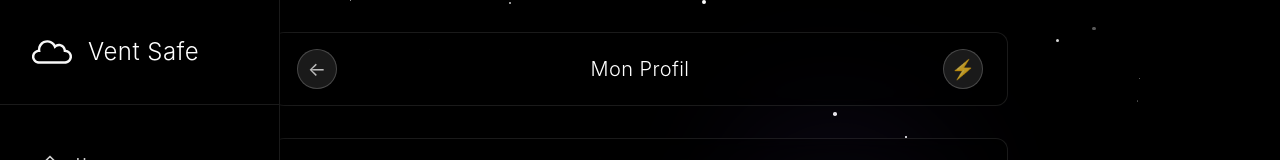
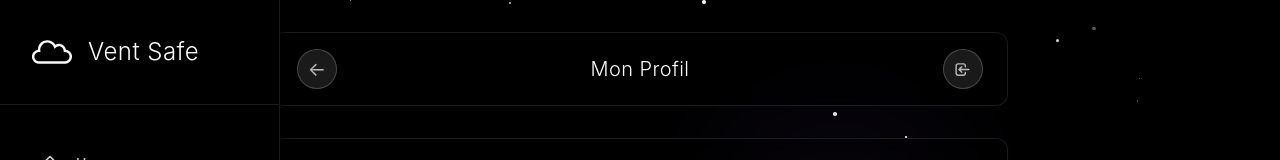
Before and after one commit to moonlight58/VentSafe, a Vue app: page /profile in a window 1280 px wide. Shown: the top 160 px of the page. Built offline with nearby package versions, Linux system fonts and the light colour scheme.

Commit message:
updated svg of change user button on ProfileView and DashBoard - Updated the color picker and fixed it

```diff
--- a/src/views/DashBoard.vue
+++ b/src/views/DashBoard.vue
@@ -430,7 +430,12 @@
                   <span class="card-mood">{{ card.mood.emoji }}</span>
 
                   <!-- Card Actions -->
-                  <div v-if="!isCardProcessing(card) && card.user.id === currentUser.id" class="card-actions">
+                  <div
+                    v-if="
+                      !isCardProcessing(card) && card.user.id === currentUser.id
+                    "
+                    class="card-actions"
+                  >
                     <button
                       @click="startEditing(card)"
                       class="action-btn edit-btn"
@@ -1992,6 +1997,7 @@ export default {
 @media (max-width: 768px) {
   .main-container {
     padding: 1rem;
+    margin-top: 4rem;
   }
 
   .user-header {
--- a/src/views/ProfileView.vue
+++ b/src/views/ProfileView.vue
@@ -41,7 +41,19 @@
         </button>
         <h1 class="page-title">Mon Profil</h1>
         <button @click="goToUserSelection" class="change-user-btn">
-          <span>⚡</span>
+          <svg
+            class="menu-icon"
+            fill="none"
+            stroke="currentColor"
+            viewBox="0 0 24 24"
+          >
+            <path
+              stroke-linecap="round"
+              stroke-linejoin="round"
+              stroke-width="2"
+              d="M11 16l-4-4m0 0l4-4m-4 4h14m-5 4v1a3 3 0 01-3 3H6a3 3 0 01-3-3V7a3 3 0 013-3h7a3 3 0 013 3v1"
+            />
+          </svg>
         </button>
       </div>
 
@@ -855,7 +867,21 @@ onMounted(() => {
   margin-bottom: 2rem;
 }
 
-.back-btn,
+.back-btn {
+  background: rgba(255, 255, 255, 0.1);
+  border: 1px solid rgba(255, 255, 255, 0.2);
+  color: rgba(255, 255, 255, 0.7);
+  width: 2.5rem;
+  height: 2.5rem;
+  border-radius: 50%;
+  cursor: pointer;
+  display: flex;
+  align-items: center;
+  justify-content: center;
+  transition: all 0.3s ease;
+  font-size: 1.2rem;
+}
+
 .change-user-btn {
   background: rgba(255, 255, 255, 0.1);
   border: 1px solid rgba(255, 255, 255, 0.2);
@@ -868,7 +894,13 @@ onMounted(() => {
   align-items: center;
   justify-content: center;
   transition: all 0.3s ease;
-  font-size: 1.2rem;
+}
+
+.menu-icon {
+  width: 17px;
+  height: 17px;
+  flex-shrink: 0;
+  transition: transform 0.2s ease;
 }
 
 .back-btn:hover,
@@ -1186,16 +1218,16 @@ onMounted(() => {
 .color-picker-dropdown {
   position: absolute;
   top: 2.5rem;
-  left: 0;
-  background: rgba(0, 0, 0, 0.1);
-  border: 1px solid rgba(255, 255, 255, 0.2);
-  backdrop-filter: blur(10px);
+  right: 0;
+  background: rgba(0, 0, 0, 0.6);
+  border: 1px solid rgba(255, 255, 255, 0.4);
+  backdrop-filter: blur(2px);
   border-radius: 8px;
   padding: 0.5rem;
   display: flex;
   flex-wrap: wrap;
   gap: 0.5rem;
-  z-index: 1000;
+  z-index: 1;
 }
 
 .color-grid {
@@ -1368,6 +1400,7 @@ onMounted(() => {
   right: 0;
   bottom: 0;
   background: rgba(0, 0, 0, 0.7);
+  backdrop-filter: blur(2px);
   z-index: 20;
 }
 
@@ -1377,7 +1410,7 @@ onMounted(() => {
   border-radius: 12px;
   padding: 2rem;
   max-width: 400px;
-  margin: auto;
+  margin: 5rem auto;
   position: relative;
 }
 
@@ -1396,7 +1429,6 @@ onMounted(() => {
   height: 2rem;
   border-radius: 50%;
   cursor: pointer;
-  font-size: 1.5rem;
 }
 
 .modal-body {
@@ -1517,6 +1549,7 @@ onMounted(() => {
 @media (max-width: 768px) {
   .main-container {
     padding: 1rem;
+    margin-top: 4rem;
   }
 
   .avatar-section {
--- a/src/views/SelectAvatar.vue
+++ b/src/views/SelectAvatar.vue
@@ -884,5 +884,10 @@ onUnmounted(() => {
     width: 2.5rem;
     height: 2.5rem;
   }
+
+  .clear-button {
+    top: 2.9rem;
+    right: 2.5rem;
+  }
 }
 </style>
```
